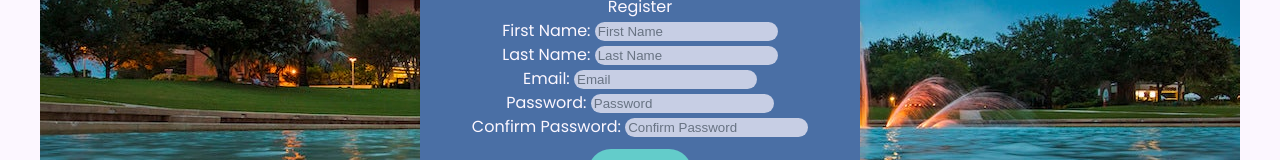
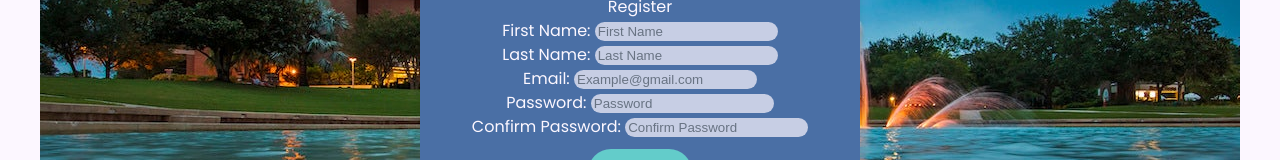
Before and after one commit to tojakar/Project26, a React (Vite) app in the folder cards/frontend/: page /register in a window 1280 px wide. Shown: the part 315-475 px from the top of the page. Built offline with nearby package versions, Linux system fonts and the light colour scheme.

Commit message:
fixed register user page to tell user to verify email

```diff
--- a/cards/frontend/src/components/RegisterUser.tsx
+++ b/cards/frontend/src/components/RegisterUser.tsx
@@ -64,7 +64,7 @@ function Register() {
 
       // Registration successful - your API returns { message: 'User created successfully', user: newUser }
       if (response.data.message) {
-        setMessage('Registration successful! Redirecting to login...');
+        setMessage('Please verify your email');
         setTimeout(() => {
           navigate('/login');
         }, 2000);
@@ -105,7 +105,7 @@ function Register() {
       <span id="inner-title">Register</span><br />
       First Name: <input type="text" id="firstName" placeholder="First Name" onChange={handleSetFirstName} /><br />
       Last Name: <input type="text" id="lastName" placeholder="Last Name" onChange={handleSetLastName} /><br />
-      Email: <input type="text" id="registerEmail" placeholder="Email" onChange={handleSetEmail} /><br />
+      Email: <input type="text" id="registerEmail" placeholder="Example@gmail.com" onChange={handleSetEmail} /><br />
       Password: <input type="password" id="registerPassword" placeholder="Password" onChange={handleSetPassword} /><br />
       Confirm Password: <input type="password" id="confirmPassword" placeholder="Confirm Password" onChange={handleSetConfirmPassword} />
 
```
